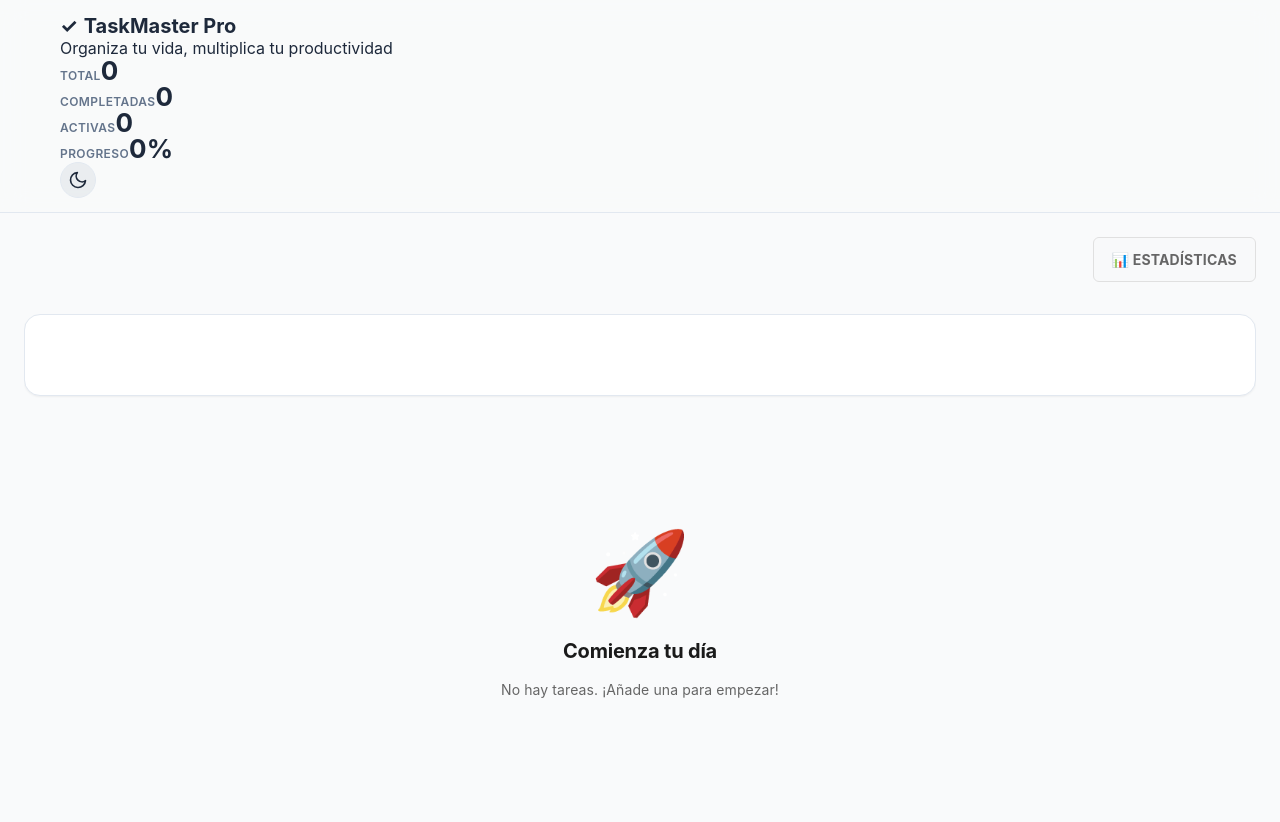
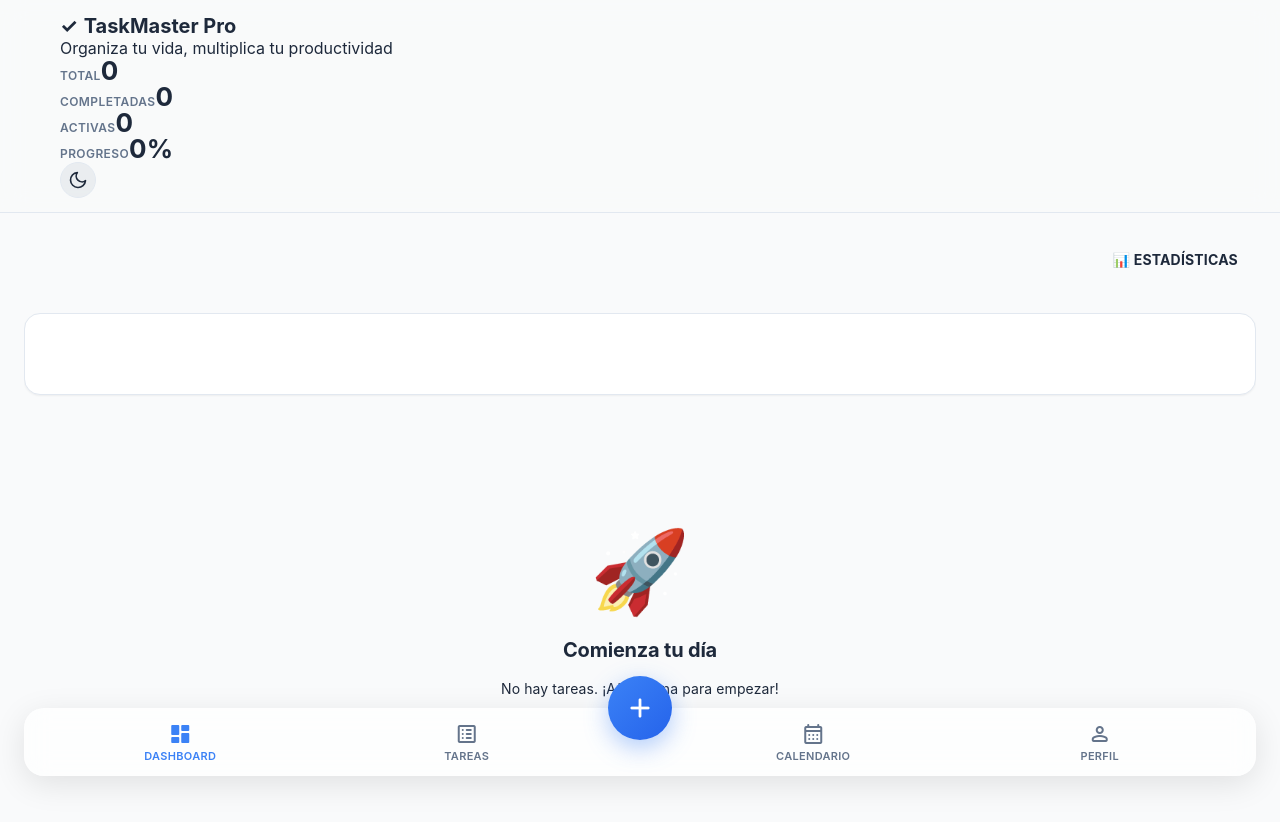
Before and after one commit to omarhernandezrey/57-curso-react-patrones-render, a React app: page / in a window 1280 px wide. Built offline with nearby package versions, Linux system fonts and the light colour scheme.

Commit message:
✨ feat: Agregar navegación inferior con FAB y Material Symbols
CAMBIOS:
- ✅ Agregar Material Symbols Rounded a index.html
- ✅ Crear navigation.css (bottom nav + FAB)
- ✅ Actualizar App.js con bottom nav y FAB button
- ✅ Sistema dark/light mode mejorado

COMPONENTES NUEVOS:
- Bottom navigation con 4 opciones
- FAB (Floating Action Button) central
- Active state styling
- Blur backdrop effect
- Responsive design

NAV ITEMS:
- 🎯 Dashboard (active por defecto)
- 📋 Tareas
- 📅 Calendario
- 👤 Perfil
- ➕ FAB (agregar tarea)

```diff
--- a/public/index.html
+++ b/public/index.html
@@ -12,7 +12,14 @@
     <link rel="apple-touch-icon" href="%PUBLIC_URL%/logo192.png" />
     <link rel="manifest" href="%PUBLIC_URL%/manifest.json" />
     <link href="https://fonts.googleapis.com/css2?family=Montserrat:wght@400;700&display=swap" rel="stylesheet" />
-    <title>React App</title>
+    <link href="https://fonts.googleapis.com/css2?family=Material+Symbols+Rounded:opsz,wght,FILL,GRAD@20..48,100..700,0..1,-50..200" rel="stylesheet" />
+    <style>
+      .material-symbols-rounded {
+        font-family: 'Material Symbols Rounded';
+        font-variation-settings: 'FILL' 1, 'wght' 400, 'GRAD' 0, 'opsz' 24;
+      }
+    </style>
+    <title>TaskMaster Pro - Todo App</title>
   </head>
   <body>
     <noscript>You need to enable JavaScript to run this app.</noscript>
--- a/src/AppModern/index.js
+++ b/src/AppModern/index.js
@@ -1,4 +1,4 @@
-import React, { useEffect } from 'react';
+import React, { useEffect, useState } from 'react';
 import { Toaster } from 'react-hot-toast';
 import { useTodoStore } from '../store';
 import { Header } from './Header';
@@ -6,25 +6,37 @@ import { TodoContainer } from './TodoContainer';
 import { Sidebar } from './Sidebar';
 import '../styles/theme.css';
 import '../styles/modern.css';
+import '../styles/navigation.css';
 
 function App() {
   const { theme, setTheme } = useTodoStore();
+  const [activeNav, setActiveNav] = useState('dashboard');
 
   useEffect(() => {
     const savedTheme = localStorage.getItem('theme') || 'light';
     setTheme(savedTheme);
-    document.documentElement.setAttribute('data-theme', savedTheme);
+    applyTheme(savedTheme);
   }, []);
+
+  const applyTheme = (newTheme) => {
+    if (newTheme === 'dark') {
+      document.documentElement.classList.add('dark');
+      document.body.classList.add('dark');
+    } else {
+      document.documentElement.classList.remove('dark');
+      document.body.classList.remove('dark');
+    }
+  };
 
   const handleThemeChange = () => {
     const newTheme = theme === 'light' ? 'dark' : 'light';
     setTheme(newTheme);
     localStorage.setItem('theme', newTheme);
-    document.documentElement.setAttribute('data-theme', newTheme);
+    applyTheme(newTheme);
   };
 
   return (
-    <div className="app" data-theme={theme}>
+    <div className="app">
       <Toaster position="bottom-right" />
       <div className="app-layout">
         <Header onThemeChange={handleThemeChange} />
@@ -33,6 +45,44 @@ function App() {
           <TodoContainer />
         </div>
       </div>
+
+      {/* Bottom Navigation with FAB */}
+      <nav className="bottom-nav">
+        <div
+          className={`nav-item ${activeNav === 'dashboard' ? 'active' : ''}`}
+          onClick={() => setActiveNav('dashboard')}
+        >
+          <span className="material-symbols-rounded">dashboard</span>
+          <span>Dashboard</span>
+        </div>
+        <div
+          className={`nav-item ${activeNav === 'tasks' ? 'active' : ''}`}
+          onClick={() => setActiveNav('tasks')}
+        >
+          <span className="material-symbols-rounded">list_alt</span>
+          <span>Tareas</span>
+        </div>
+        <div style={{ width: '60px' }}></div> {/* Spacer para FAB */}
+        <div
+          className={`nav-item ${activeNav === 'calendar' ? 'active' : ''}`}
+          onClick={() => setActiveNav('calendar')}
+        >
+          <span className="material-symbols-rounded">calendar_month</span>
+          <span>Calendario</span>
+        </div>
+        <div
+          className={`nav-item ${activeNav === 'profile' ? 'active' : ''}`}
+          onClick={() => setActiveNav('profile')}
+        >
+          <span className="material-symbols-rounded">person</span>
+          <span>Perfil</span>
+        </div>
+
+        {/* FAB Button */}
+        <button className="fab-button" title="Agregar tarea">
+          <span className="material-symbols-rounded">add</span>
+        </button>
+      </nav>
     </div>
   );
 }
--- /dev/null
+++ b/src/styles/navigation.css
@@ -0,0 +1,160 @@
+/* ============================================================ */
+/* BOTTOM NAVIGATION WITH FAB - MINIMALIST */
+/* ============================================================ */
+
+.bottom-nav {
+  position: fixed;
+  bottom: 14px;
+  left: 14px;
+  right: 14px;
+  height: 60px;
+  background: rgba(255, 255, 255, 0.7);
+  backdrop-filter: blur(12px);
+  -webkit-backdrop-filter: blur(12px);
+  border-radius: 20px;
+  border: 1px solid rgba(255, 255, 255, 0.2);
+  box-shadow: 0 8px 32px rgba(0, 0, 0, 0.1);
+  display: flex;
+  align-items: center;
+  justify-content: space-around;
+  padding: 0 12px;
+  z-index: 100;
+}
+
+.dark .bottom-nav {
+  background: rgba(30, 41, 59, 0.8);
+  border-color: rgba(51, 65, 85, 0.3);
+  box-shadow: 0 8px 32px rgba(0, 0, 0, 0.3);
+}
+
+.nav-item {
+  display: flex;
+  flex-direction: column;
+  align-items: center;
+  justify-content: center;
+  gap: 3px;
+  flex: 1;
+  height: 100%;
+  cursor: pointer;
+  transition: all 0.2s;
+  border-radius: 12px;
+  padding: 0 8px;
+  color: #64748b;
+  text-decoration: none;
+  font-size: 10px;
+  font-weight: 600;
+  text-transform: uppercase;
+  letter-spacing: 0.3px;
+  position: relative;
+}
+
+.dark .nav-item {
+  color: #94a3b8;
+}
+
+.nav-item:active {
+  background-color: rgba(59, 130, 246, 0.1);
+  color: #3b82f6;
+}
+
+.nav-item.active {
+  color: #3b82f6;
+}
+
+.nav-item .material-symbols-rounded {
+  font-size: 20px;
+  font-variation-settings: 'FILL' 1, 'wght' 400;
+}
+
+.nav-item:not(.active) .material-symbols-rounded {
+  font-variation-settings: 'FILL' 0, 'wght' 400;
+}
+
+/* ==================== FAB BUTTON ==================== */
+.fab-button {
+  position: absolute;
+  bottom: 35px;
+  left: 50%;
+  transform: translateX(-50%);
+  width: 56px;
+  height: 56px;
+  border-radius: 50%;
+  background: linear-gradient(135deg, #3b82f6, #2563eb);
+  color: white;
+  border: none;
+  cursor: pointer;
+  display: flex;
+  align-items: center;
+  justify-content: center;
+  box-shadow: 0 8px 24px rgba(59, 130, 246, 0.4);
+  transition: all 0.2s;
+  z-index: 101;
+  font-size: 26px;
+}
+
+.fab-button:active {
+  transform: translateX(-50%) scale(0.95);
+  box-shadow: 0 4px 12px rgba(59, 130, 246, 0.3);
+}
+
+.fab-button .material-symbols-rounded {
+  font-size: 28px;
+  font-variation-settings: 'FILL' 1, 'wght' 500;
+}
+
+/* ==================== TABLET (768px) ==================== */
+@media (min-width: 768px) {
+  .bottom-nav {
+    bottom: 20px;
+    left: 20px;
+    right: 20px;
+    height: 64px;
+  }
+
+  .nav-item {
+    padding: 0 12px;
+  }
+
+  .nav-item .material-symbols-rounded {
+    font-size: 22px;
+  }
+
+  .fab-button {
+    width: 60px;
+    height: 60px;
+    font-size: 28px;
+  }
+
+  .fab-button .material-symbols-rounded {
+    font-size: 30px;
+  }
+}
+
+/* ==================== DESKTOP (1024px) ==================== */
+@media (min-width: 1024px) {
+  .bottom-nav {
+    bottom: 24px;
+    left: 24px;
+    right: 24px;
+    height: 68px;
+  }
+
+  .nav-item {
+    padding: 0 14px;
+    font-size: 11px;
+  }
+
+  .nav-item .material-symbols-rounded {
+    font-size: 24px;
+  }
+
+  .fab-button {
+    width: 64px;
+    height: 64px;
+    font-size: 30px;
+  }
+
+  .fab-button .material-symbols-rounded {
+    font-size: 32px;
+  }
+}
```
